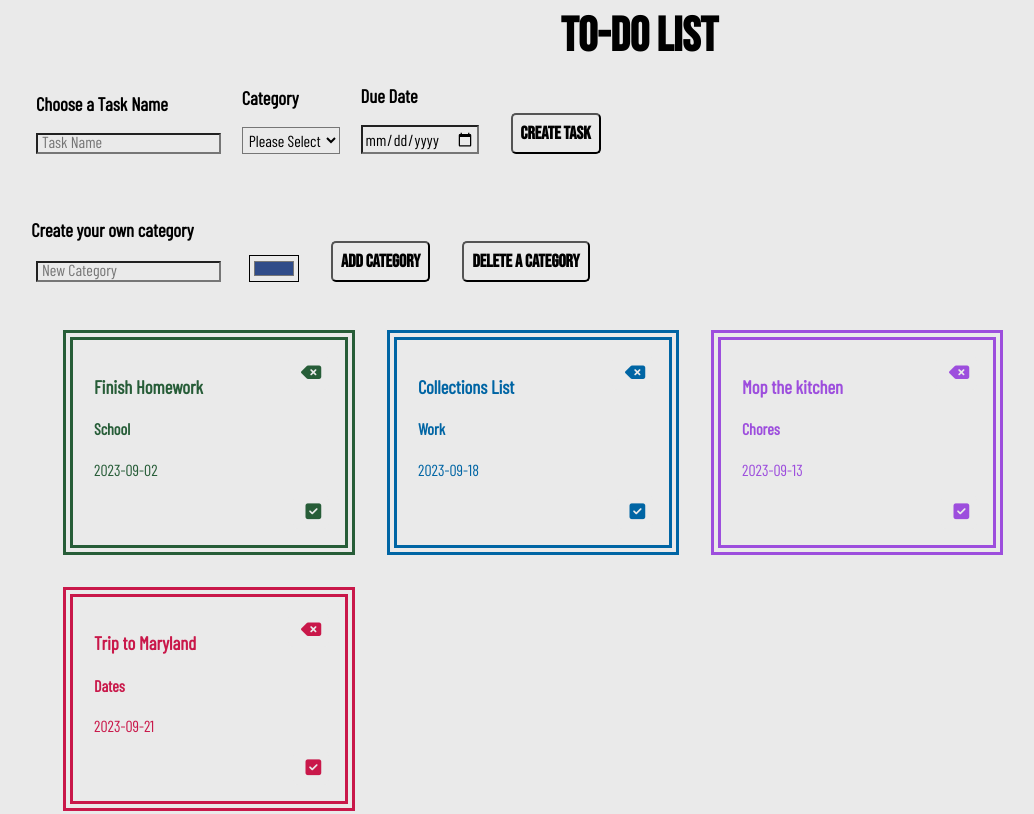
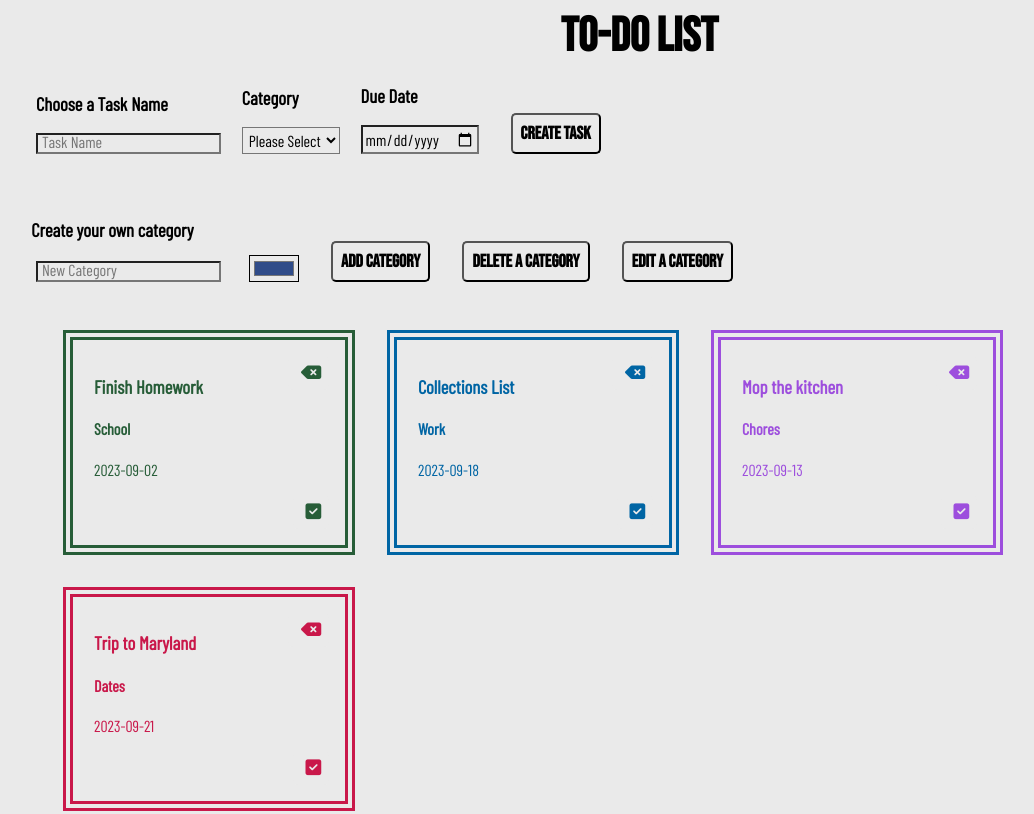
Before and after one commit to nico-mikaela17/Todo-Data-Model, a plain HTML site: page index.html in a window 1280 px wide. Shown: the top 814 px of the page, without its empty margins (4-1038 px from the left). Drawn offline with nearby package versions, Linux system fonts and the light colour scheme.

Commit message:
added edit button

```diff
--- a/index.html
+++ b/index.html
@@ -54,7 +54,7 @@
           </div>
           <button id="createCategoryBtn">Add Category</button>
           <button id="deleteCategoryBtn">Delete A Category</button>
-
+          <button id="editCategoryBtn">Edit A Category</button>
         </div>
       </div>
       <div id="todoList"></div>
```
